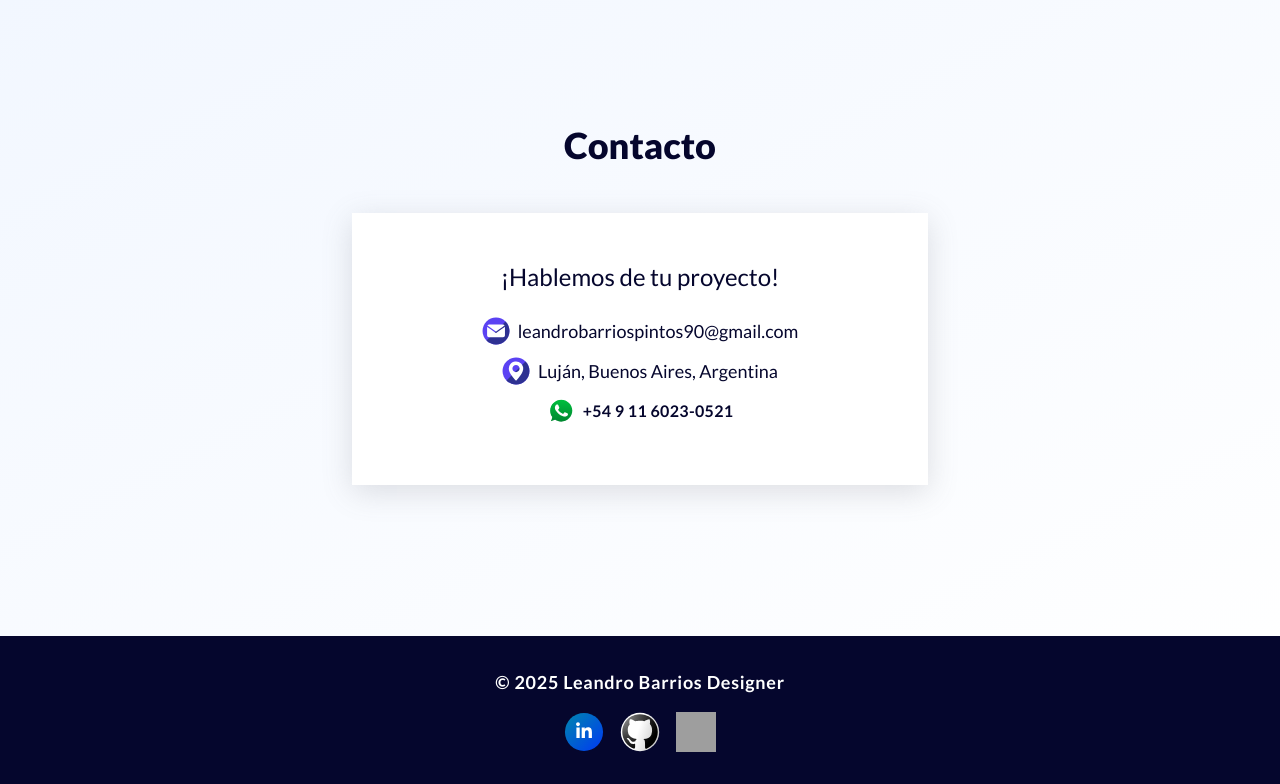
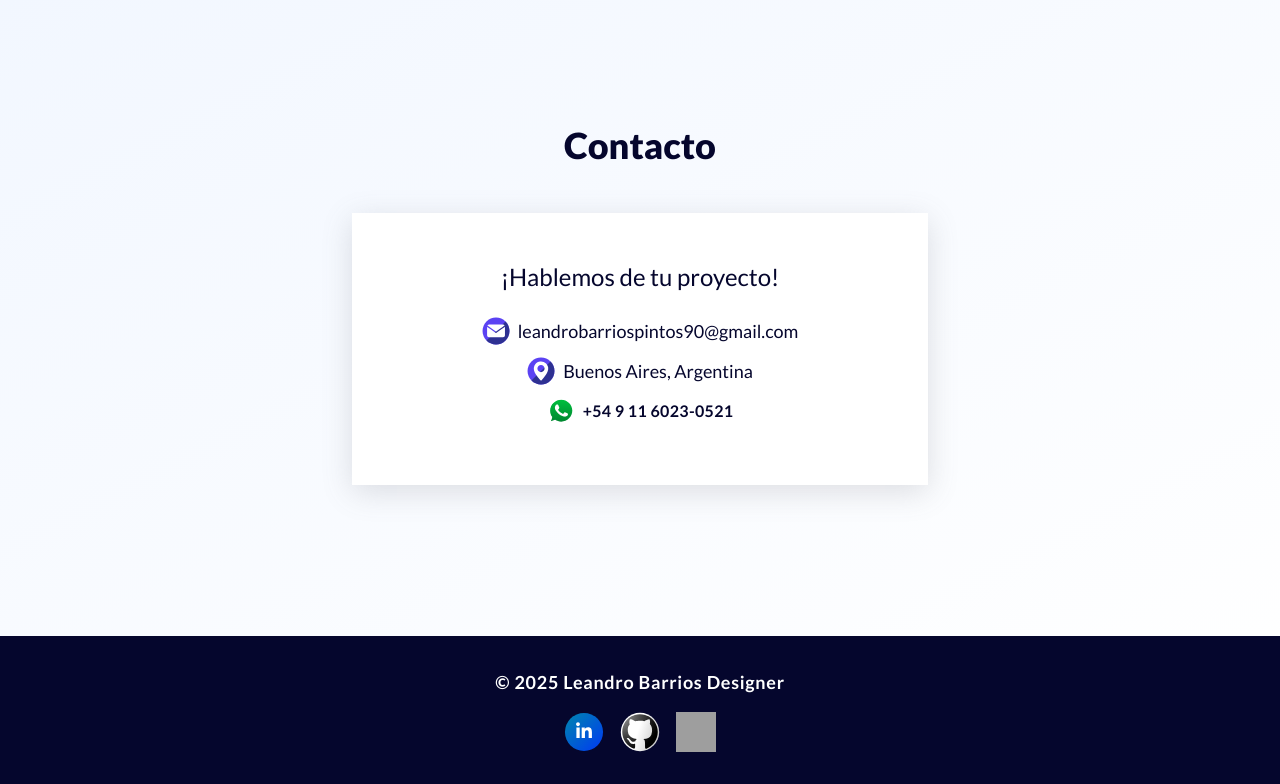
Before and after one commit to Lea-editor8/LeandroBarriosDesigner, an Astro site: page / in a window 1280 px wide. Shown: the part 4619-5403 px from the top of the page. Built offline with nearby package versions, Linux system fonts and the light colour scheme; Astro itself is replaced by a stand-in of ours; grey boxes are pictures that could not be loaded.

Commit message:
Update Contacto.astro

```diff
--- a/src/components/Contacto.astro
+++ b/src/components/Contacto.astro
@@ -12,7 +12,7 @@
             </div>
             <div class="flex items-center space-x-2 mb-3">
                 <img src="/imagenes/point.svg" alt="Ubicación" class="w-7 h-7">
-                <p class="lato-regular text-base md:text-lg">Luján, Buenos Aires, Argentina</p>
+                <p class="lato-regular text-base md:text-lg">Buenos Aires, Argentina</p>
             </div>
             <div class="flex items-center space-x-2 mb-3">
                 <img src="/imagenes/whatsapp.svg" alt="WhatsApp" class="w-7 h-7">
```
